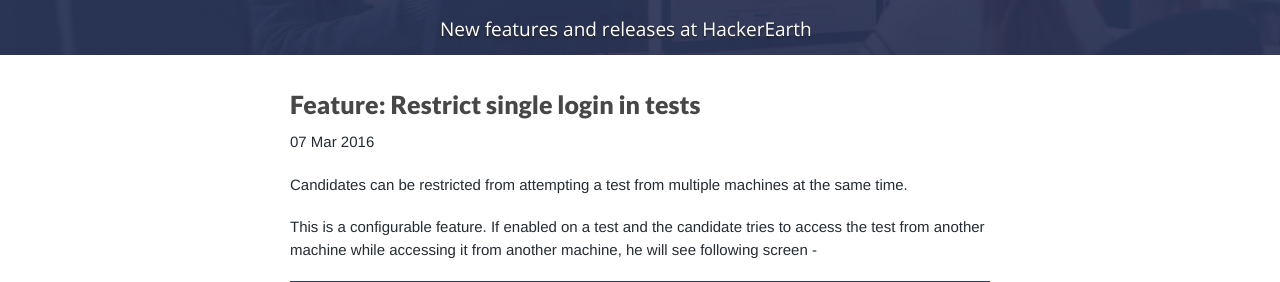
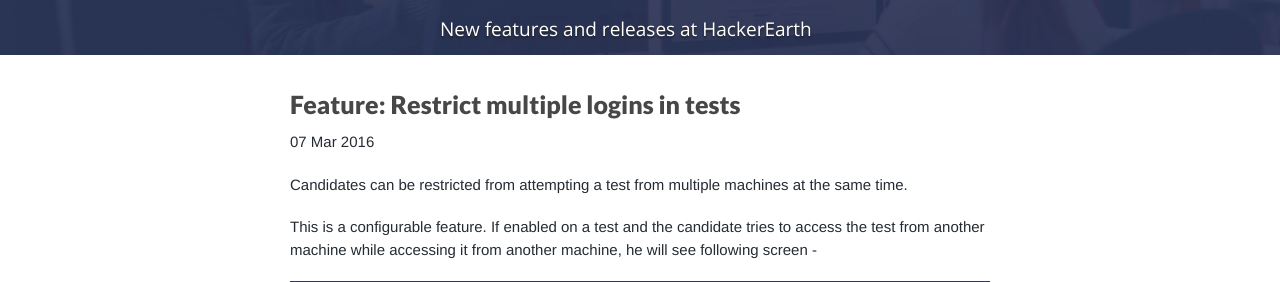
Before and after one commit to HackerEarth/news.hackerearth.com, a Jekyll site: the page built from _posts/2016-03-07-restrict-single-login-tests.md, in a window 1280 px wide. Shown: the part 272-554 px from the top of the page. Built offline with Jekyll 4.4.1, drawn with Linux system fonts in a browser that asks for light colours; nearby versions of some CDN libraries; Markdown is read by kramdown in place of the engine named in the settings; comment, search, counter and statistics services are not loaded.

Commit message:
posts: Change title of a post
Change misleading title of post on "Restricting multiple logins".

```diff
--- a/_posts/2016-03-07-restrict-single-login-tests.md
+++ b/_posts/2016-03-07-restrict-single-login-tests.md
@@ -1,7 +1,7 @@
 ---
 layout: post
-title: "Feature: Restrict single login in tests"
-description: "Restricting single login for a candidate for a test"
+title: "Feature: Restrict multiple logins in tests"
+description: "Restricting multiple logins by a candidate for a test"
 category:
 tags: [Recruiter, Assessment]
 ---
```
